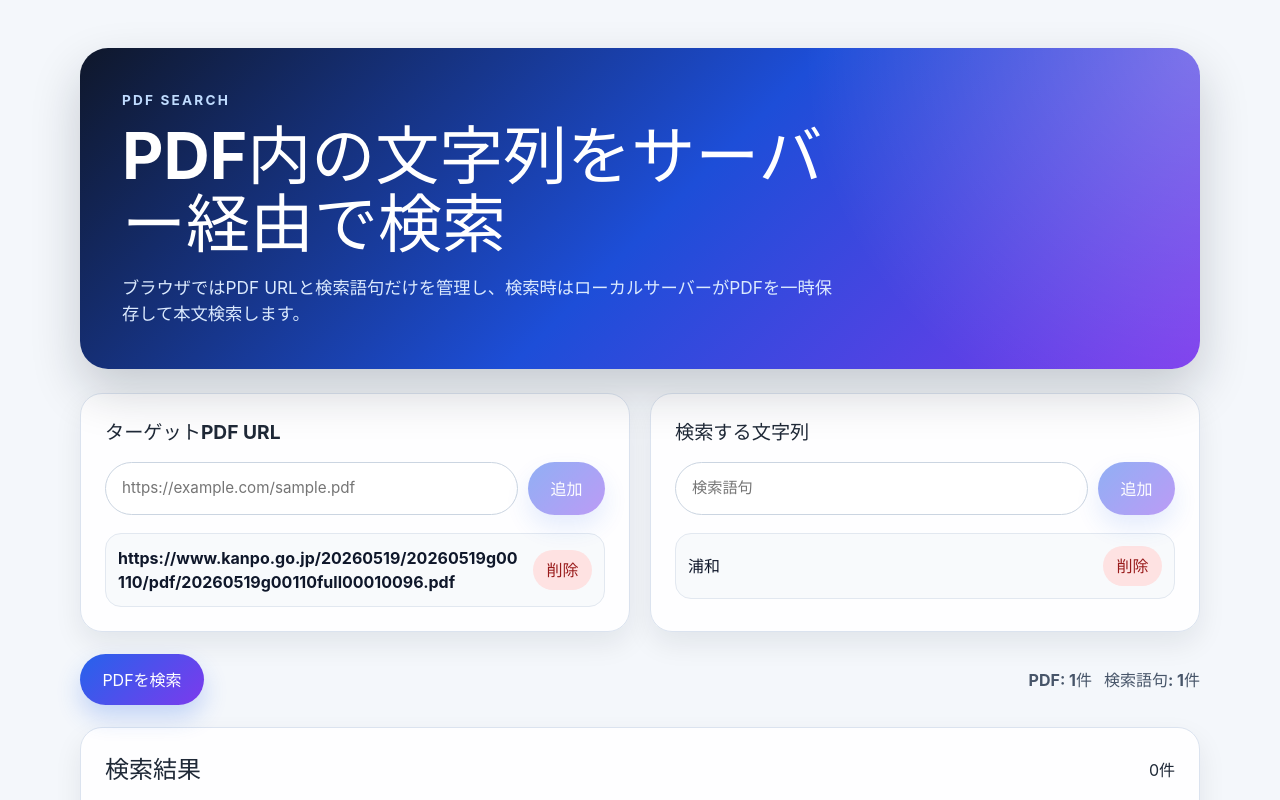
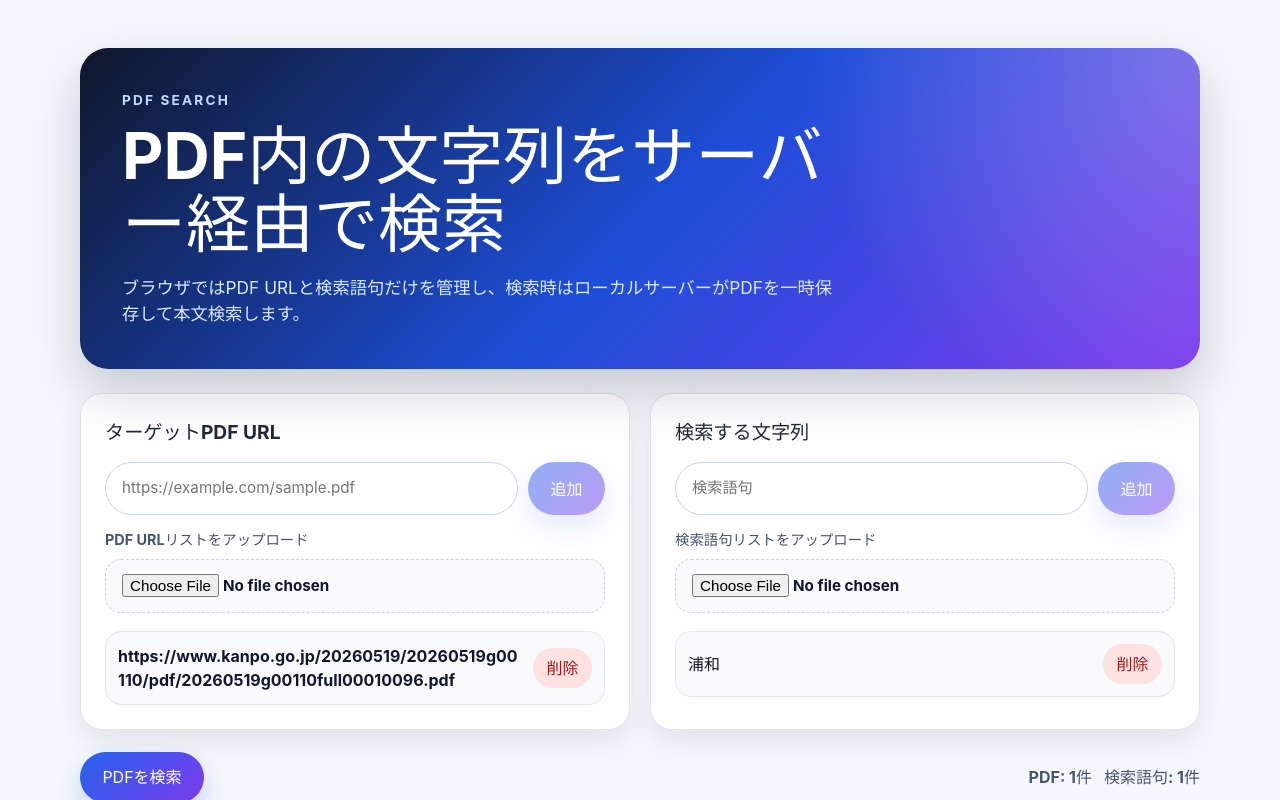
Before and after one commit to cieloazul310/pdf-search, a React (Vite) app: page / in a window 1280 px wide. Shown: the top 800 px of the page. Built offline with nearby package versions, Linux system fonts and the light colour scheme.

Commit message:
Add list file upload inputs

```diff
--- a/src/App.tsx
+++ b/src/App.tsx
@@ -1,5 +1,5 @@
 import { useEffect, useMemo, useState } from "react";
-import type { FormEvent } from "react";
+import type { ChangeEvent, FormEvent } from "react";
 import type { ApiErrorResponse, PdfSearchResponse, PdfSearchResult } from "../server/types";
 
 const PDF_URLS_STORAGE_KEY = "pdf-search:pdf-urls";
@@ -20,6 +20,9 @@ type ListInputProps = {
   onValueChange: (value: string) => void;
   onAdd: () => void;
   onRemove: (index: number) => void;
+  uploadLabel: string;
+  onFileSelect: (file: File) => void | Promise<void>;
+  importError?: string | null;
 };
 
 function loadSavedList(storageKey: string, fallback: string[]): string[] {
@@ -47,6 +50,37 @@ function loadSavedList(storageKey: string, fallback: string[]): string[] {
   return fallback;
 }
 
+function normalizeImportedItems(items: string[]): string[] {
+  return items.map((item) => item.trim()).filter(Boolean);
+}
+
+function parsePlainTextList(text: string): string[] {
+  return normalizeImportedItems(
+    text
+      .split("\n")
+      .map((line) => line.trim())
+      .filter((line) => line !== "" && !line.startsWith("#"))
+      .map((line) => line.replace(/^-\s*/, ""))
+      .map((line) => line.replace(/^['"]|['"]$/g, "")),
+  );
+}
+
+function parseImportedListContent(text: string): string[] {
+  try {
+    const parsed = JSON.parse(text) as unknown;
+
+    if (Array.isArray(parsed)) {
+      return normalizeImportedItems(
+        parsed.filter((item): item is string => typeof item === "string"),
+      );
+    }
+  } catch {
+    return parsePlainTextList(text);
+  }
+
+  return parsePlainTextList(text);
+}
+
 function ListInput({
   title,
   placeholder,
@@ -56,10 +90,28 @@ function ListInput({
   onValueChange,
   onAdd,
   onRemove,
+  uploadLabel,
+  onFileSelect,
+  importError,
 }: ListInputProps) {
   function handleSubmit(event: FormEvent<HTMLFormElement>) {
     event.preventDefault();
     onAdd();
+  }
+
+  async function handleFileChange(event: ChangeEvent<HTMLInputElement>) {
+    const input = event.currentTarget;
+    const file = input.files?.[0];
+
+    if (!file) {
+      return;
+    }
+
+    try {
+      await onFileSelect(file);
+    } finally {
+      input.value = "";
+    }
   }
 
   return (
@@ -77,6 +129,16 @@ function ListInput({
         </button>
       </form>
 
+      <label className="upload-field">
+        <span>{uploadLabel}</span>
+        <input
+          type="file"
+          accept=".txt,.json,.yml,.yaml,text/plain,application/json,application/x-yaml,text/yaml"
+          onChange={handleFileChange}
+        />
+      </label>
+
+      {importError ? <p className="import-error">{importError}</p> : null}
       {items.length === 0 ? <p className="empty-message">{emptyMessage}</p> : null}
 
       <ul className="item-list">
@@ -105,6 +167,8 @@ export default function App() {
   const [results, setResults] = useState<PdfSearchResult[]>([]);
   const [status, setStatus] = useState<SearchStatus>("idle");
   const [errorMessage, setErrorMessage] = useState<string | null>(null);
+  const [pdfUrlImportError, setPdfUrlImportError] = useState<string | null>(null);
+  const [searchTermImportError, setSearchTermImportError] = useState<string | null>(null);
 
   const canSearch = useMemo(
     () => pdfUrls.length > 0 && searchTerms.length > 0 && status !== "loading",
@@ -141,6 +205,46 @@ export default function App() {
 
     setSearchTerms((currentItems) => [...currentItems, nextValue]);
     setSearchTermInput("");
+  }
+
+  async function importListFile(
+    file: File,
+    onImport: (items: string[]) => void,
+    onError: (message: string | null) => void,
+  ) {
+    onError(null);
+
+    try {
+      const importedItems = parseImportedListContent(await file.text());
+
+      if (importedItems.length === 0) {
+        throw new Error("ファイルから項目を読み取れませんでした。");
+      }
+
+      onImport(importedItems);
+    } catch (error) {
+      onError(error instanceof Error ? error.message : "ファイルの読み込みに失敗しました。");
+    }
+  }
+
+  function handlePdfUrlFileSelect(file: File) {
+    return importListFile(
+      file,
+      (importedItems) => {
+        setPdfUrls((currentItems) => Array.from(new Set([...currentItems, ...importedItems])));
+      },
+      setPdfUrlImportError,
+    );
+  }
+
+  function handleSearchTermFileSelect(file: File) {
+    return importListFile(
+      file,
+      (importedItems) => {
+        setSearchTerms((currentItems) => Array.from(new Set([...currentItems, ...importedItems])));
+      },
+      setSearchTermImportError,
+    );
   }
 
   async function handleSearch() {
@@ -196,6 +300,9 @@ export default function App() {
           onRemove={(index) =>
             setPdfUrls((currentItems) => currentItems.filter((_, i) => i !== index))
           }
+          uploadLabel="PDF URLリストをアップロード"
+          onFileSelect={handlePdfUrlFileSelect}
+          importError={pdfUrlImportError}
         />
 
         <ListInput
@@ -209,6 +316,9 @@ export default function App() {
           onRemove={(index) =>
             setSearchTerms((currentItems) => currentItems.filter((_, i) => i !== index))
           }
+          uploadLabel="検索語句リストをアップロード"
+          onFileSelect={handleSearchTermFileSelect}
+          importError={searchTermImportError}
         />
       </div>
 
--- a/src/styles.css
+++ b/src/styles.css
@@ -137,6 +137,27 @@ input:focus {
 
 .add-form button {
   flex: 0 0 auto;
+}
+
+.upload-field {
+  display: grid;
+  gap: 8px;
+  margin-top: 14px;
+  color: #475569;
+  font-size: 0.9rem;
+  font-weight: 700;
+}
+
+.upload-field input {
+  border-style: dashed;
+  border-radius: 16px;
+  background: #f8fafc;
+}
+
+.import-error {
+  margin: 12px 0 0;
+  color: #991b1b;
+  font-weight: 700;
 }
 
 .empty-message {
```
